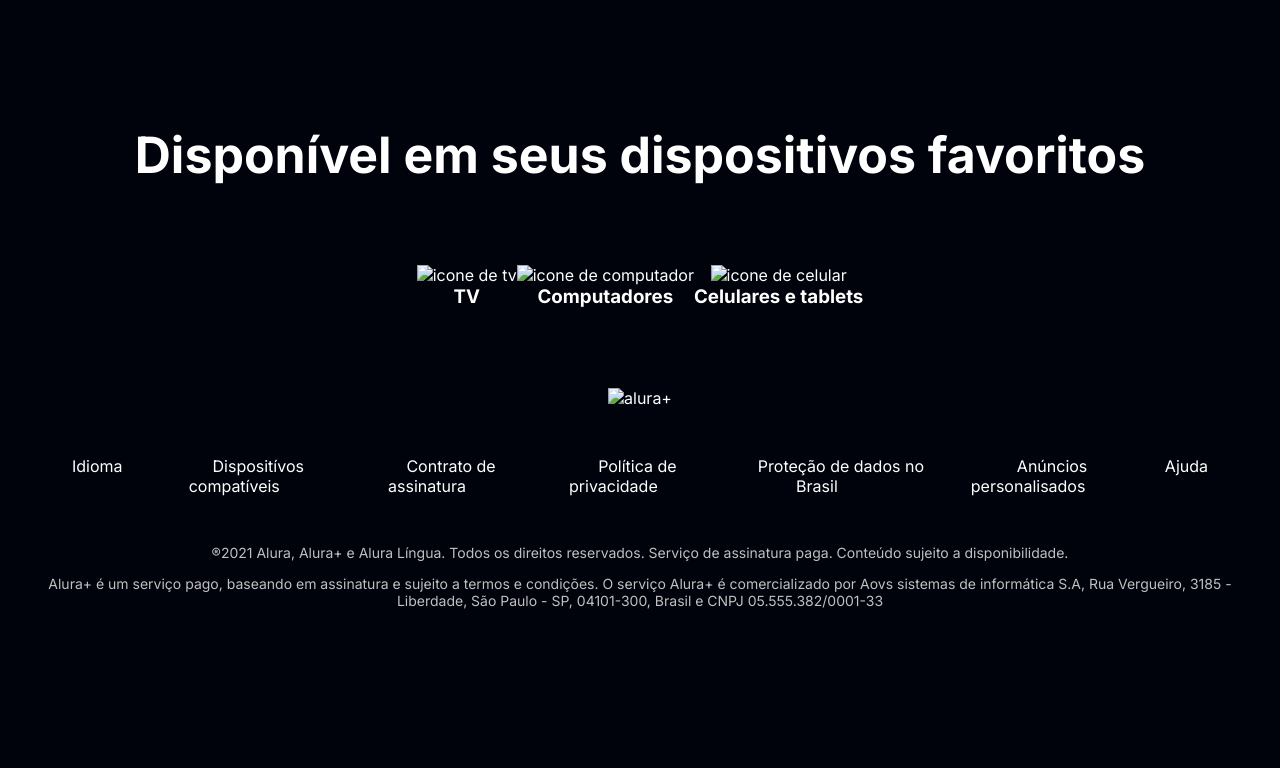
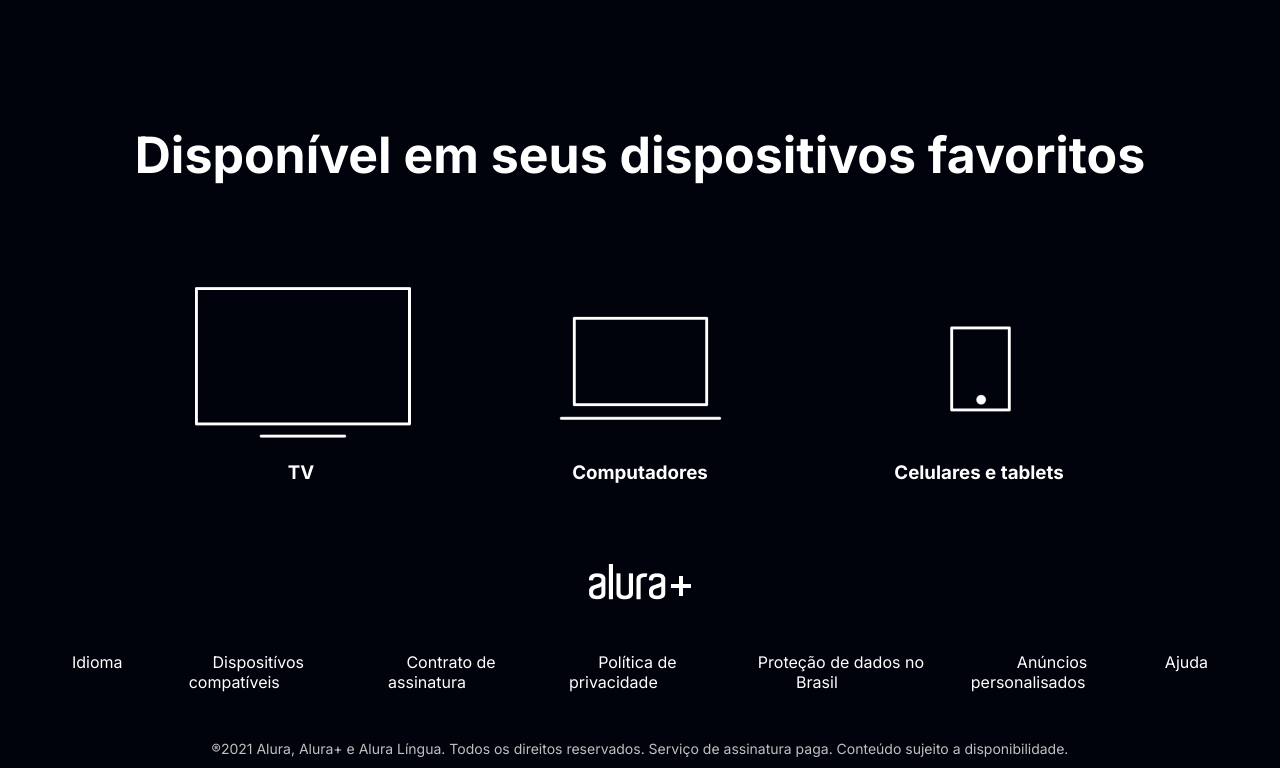
Before and after one commit to misllaynemachado-arch/Alura_Plus, a plain HTML site: page index.html in a window 1280 px wide. Shown: the part 3075-3843 px from the top of the page. Before the commit the page ends 3764 px from the top, so only its background shows below. Drawn offline with Linux system fonts and the light colour scheme; files whose address does not match are found by name.

Commit message:
Update index.html

```diff
--- a/index.html
+++ b/index.html
@@ -36,7 +36,7 @@
                 <p class="descricao_texto"> Só o Combo+ oferece Alura Língua juntos para você ter acesso a cursos de diversas áreas da tecnologia e aprender inglês ou espanhol, onde e como quiser.</p>
                 <a href="https://www.alura.com.br/?srsltid=AfmBOorA9c7-g0zBOg1kC1gp511AvYY3ce-sCTLidwKHKLdRnOK8A9d9" class="container__botao botao_secundario">Assine o Combo a +</a>
                 </div>
-                <img src="img/Telas.png" alt="Telas com alura aberto" class="terciario_img">
+                <img src="Telas.png" alt="Telas com alura aberto" class="terciario_img">
                 </section>
 
             <section class="container secundario">
@@ -51,23 +51,23 @@
                 <h3 class="dispositivos_titulos">Disponível em seus dispositivos favoritos</h3>
                 <ul class="dispositivos_lista">
                     <li>
-                        <img src="img/tv.png" alt="icone de tv">
+                        <img src="tv.png" alt="icone de tv">
                         <h3 class="lista_itens">TV</h3>
                     </li>
 
                     <li>
-                        <img src="img/computador.png" alt="icone de computador">
+                        <img src="computador.png" alt="icone de computador">
                         <h3 class="lista_itens">Computadores</h3>
                     </li>
 
                     <li>
-                        <img src="img/celular.png" alt="icone de celular">
+                        <img src="celular.png" alt="icone de celular">
                         <h3 class="lista_itens">Celulares e tablets</h3>
                     </li>
                 </ul>
             </section>
             <footer class="rodape">
-                <img src="img/Logo.png" alt="alura+" class="rodape_logo">
+                <img src="Logo.png" alt="alura+" class="rodape_logo">
                 <ul class="rodape_lista">
                     <li class="lista_link">
                         <a href="#">Idioma</a>
```
